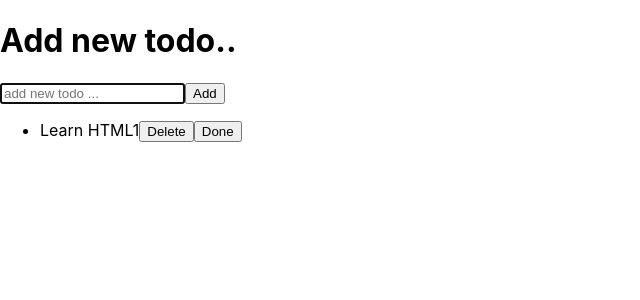
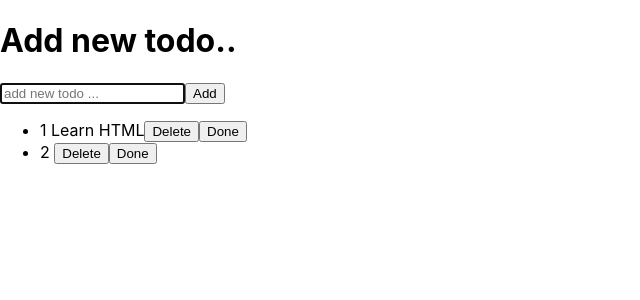
Before and after one commit to Yoana7183/ToDoApp-React, a React (Create React App) app: page / in a window 1280 px wide. Shown: the top 300 px of the page, without its empty margins (0-640 px from the left). Built offline with nearby package versions, Linux system fonts and the light colour scheme; data requests are answered from the project's data file.

Commit message:
dont work

```diff
--- a/db.json
+++ b/db.json
@@ -4,7 +4,11 @@
       "id": 1,
       "title": "Learn HTML",
       "completed": false
+    },
+    {
+      "title": "",
+      "completed": false,
+      "id": 2
     }
-
   ]
 }
--- a/src/App.js
+++ b/src/App.js
@@ -29,13 +29,14 @@ class App extends React.Component {
 			.catch(err => console.warn(err));
 	}
 
-	addTodo = (title,id) => {
+	addTodo = (title) => {
 
 		const newTodo = {
-			"id": id,
-			"title": title,
-			"completed": false,
+			id:this.state.todos.id,
+			title: title,
+			completed: false,
 		  }
+
 		  fetch(url, {
 			method: 'POST',
 			body: JSON.stringify(newTodo),
@@ -43,6 +44,7 @@ class App extends React.Component {
 			  'Content-type': 'application/json; charset=UTF-8'
 			}
 		  })
+
 
 		  this.setState({
 			todos: [...this.state.todos, newTodo]
--- a/src/components/todoList.js
+++ b/src/components/todoList.js
@@ -7,11 +7,11 @@ function ListTodos({ todos }) {
 		<div>
 			<ul className="todo-list-items">
 				{todos.map(todo => <li dataid={todo.id} key={todo.id}>
-					<span>{todo.title}
-						{todo.id}
-						<button  id={todo.id} todo-title={todo.title} >Delete</button>
-						<button id={todo.id}>Done</button>
-					</span>
+					{todo.id} {todo.title}
+
+					<button id={todo.id} todo-title={todo.title} >Delete</button>
+					<button id={todo.id}>Done</button>
+
 				</li>)}
 			</ul>
 		</div>
```
